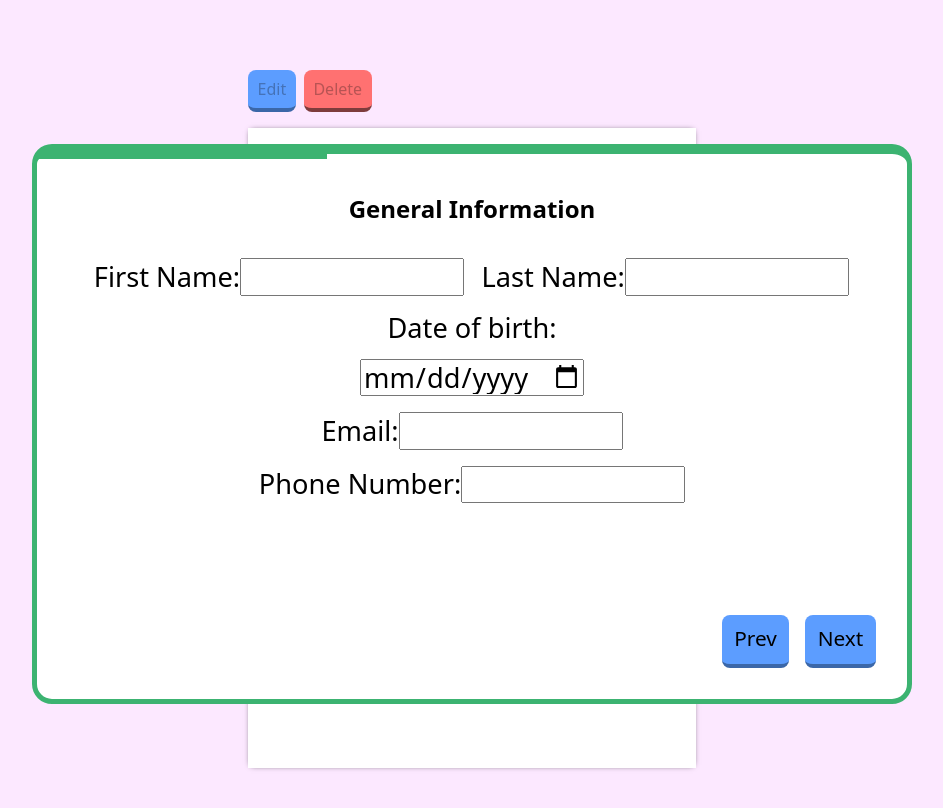
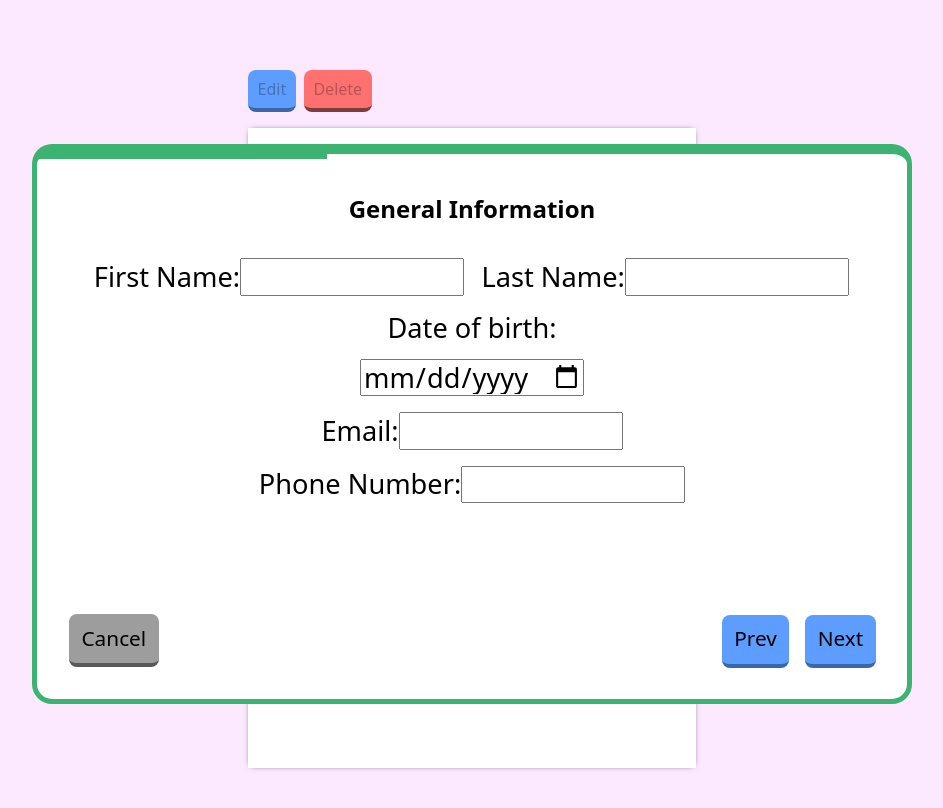
Before and after one commit to ziko1905/cv-builder, a React (Vite) app: page / in a window 1280 px wide. Both pictures are taken after a click on the button "Add CV". Shown: the top 808 px of the page, without its empty margins (168-1111 px from the left). Built offline with nearby package versions, Linux system fonts and the light colour scheme.

Commit message:
Style form cancel btn

```diff
--- a/src/App.jsx
+++ b/src/App.jsx
@@ -37,7 +37,7 @@ function App() {
         {cvPresent && <button disabled={formOpen} onClick={resetCv} className='delete'>Delete</button>}
       </div>
       <Cv values={values}/>
-      {formOpen && <CreationInput callBack={handleValues} initVals={values}/>}
+      {formOpen && <CreationInput cancelCallBack={handleFormToggle} submitCallBack={handleValues} initVals={values}/>}
     </div>
   )
 }
--- a/src/components/inputPrompt.jsx
+++ b/src/components/inputPrompt.jsx
@@ -2,7 +2,7 @@ import { useState } from "react";
 import "../styles/inputs.css"
 import { getYearFromMonths } from "../general";
 
-export function CreationInput({initVals, callBack}) {
+export function CreationInput({initVals, submitCallback, cancelCallback}) {
     const [values, setValues] = useState(initVals ? initVals : {firstname: "", lastname: "", birthdate: "", email: "", phone: "", schoolname: "", title: "", studystart: "", studyend: "", work: {}})
     const processes = [GeneralForm, EductionForm, WorkForm]
     const callBacks = [{onChange: handleValues}, {onChange: handleValues}, {submitCallback: handleWorkSubmit}]
@@ -49,8 +49,9 @@ export function CreationInput({initVals, callBack}) {
                 <button onClick={handlePrevProcess}>Prev</button>
                 {processId < processes.length - 1
                     ? <button onClick={handleNextProcess}>Next</button>
-                    : <button className="submit" onClick={handleSubmit}>Submit</button>}
+                    : <button className="submit" onClick={submitCallback}>Submit</button>}
             </div>
+            <button onClick={cancelCallback} className="cancel form-cancel">Cancel</button>
         </div>
     )
 }
--- a/src/styles/inputs.css
+++ b/src/styles/inputs.css
@@ -221,3 +221,10 @@ button.delete {
 .progress-bar div.act {
   background-color: mediumseagreen;
 }
+
+.form-cancel {
+  position: absolute;
+  left: 2rem;
+  bottom: 2rem;
+  font-size: 1.3em;
+}
```
